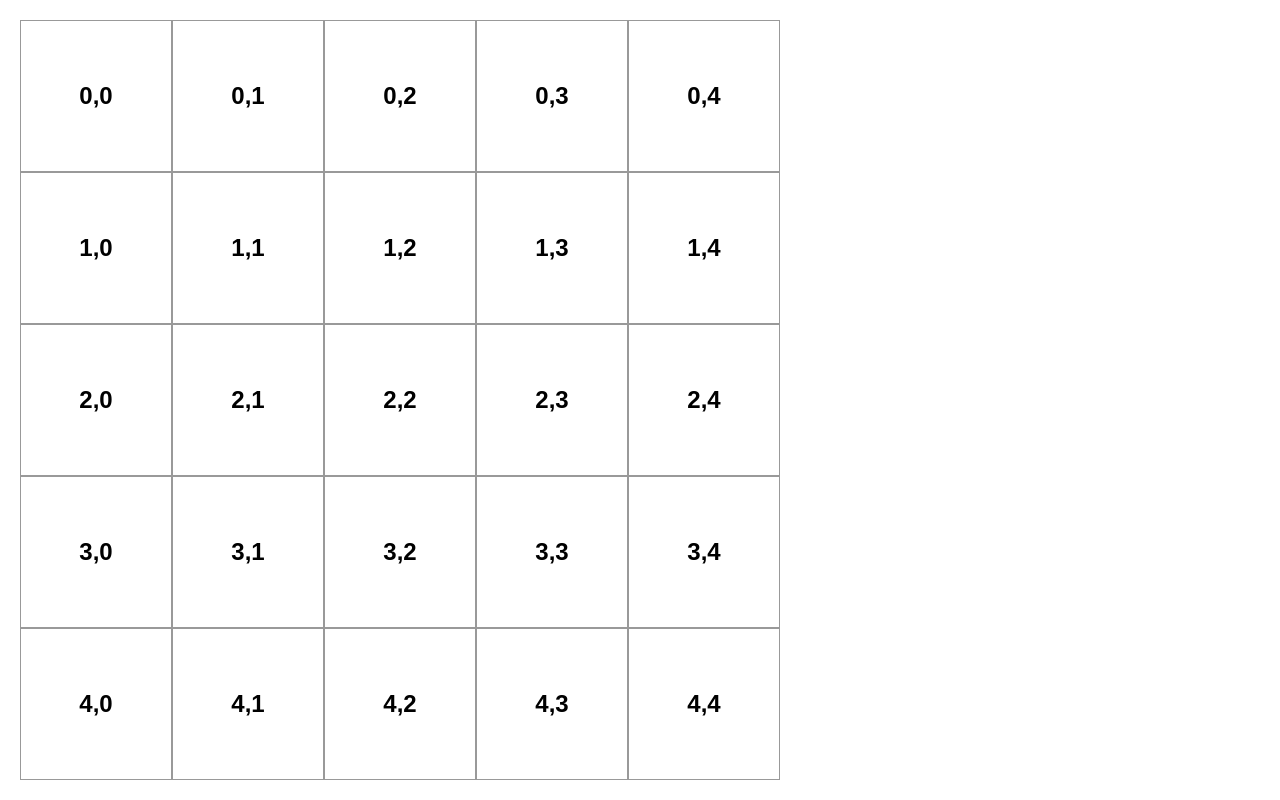
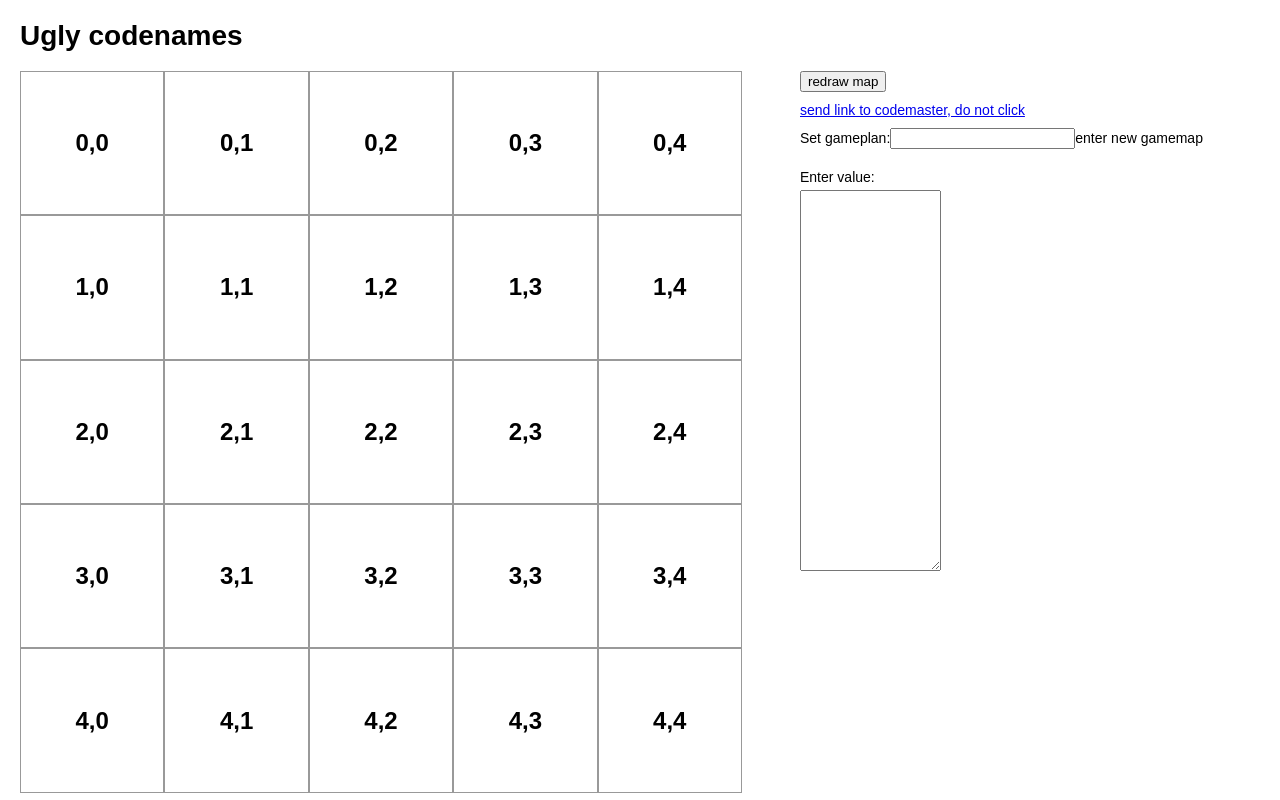
Before and after one commit to adekcz/codenames, a React (Create React App) app: page / in a window 1280 px wide. Shown: the top 800 px of the page. Built offline with nearby package versions, Linux system fonts and the light colour scheme.

Commit message:
controls are wrapped to the next row when screen is small

```diff
--- a/src/App.css
+++ b/src/App.css
@@ -6,6 +6,7 @@ body {
 .rowFlex {
     display: flex;
     flex-direction: row;
+    flex-wrap: wrap;
 }
 
 [class="tile"]:hover {
@@ -67,8 +68,8 @@ body {
 
 .content {
     position:absolute;
-    height:100%; /* = 100% - 2*5% padding */
-    width:100%; /* = 100% - 2*5% padding */
+    height:100%;
+    width:100%;
     padding: 0%;
     text-align: center;
 
--- a/src/App.js
+++ b/src/App.js
@@ -25,7 +25,7 @@ function Tile(props) {
 function Board(props)  {
     function getCurrentSize() {
         const smallerDimension =  window.innerHeight < window.innerWidth ? window.innerHeight : window.innerWidth;
-        return smallerDimension;
+        return smallerDimension * 0.95;
     }
 
     const [boardSize, setBoardSize] = useState(getCurrentSize());
@@ -312,13 +312,13 @@ let App = ({size=5, }) => {
 
     return (
         <div>
+            <h1>Ugly codenames</h1>
+            <div className='rowFlex'>
                 <Board tiles={tiles}
                     currentColors={currentColors}
                     changeColor={changeColor}
                     size={size}
                 />
-            <h1>Ugly codenames</h1>
-            <div className='rowFlex'>
                 <div className='columnFlex'>
                     <div>
                         <button className="redraw" onClick={() => {
```
